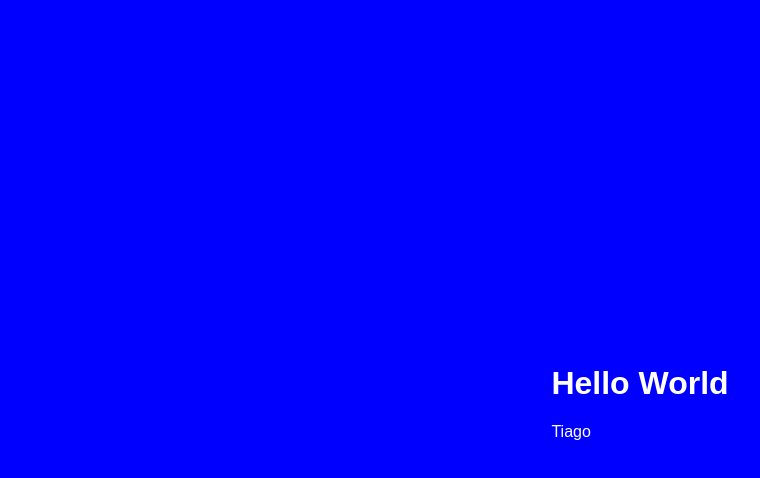
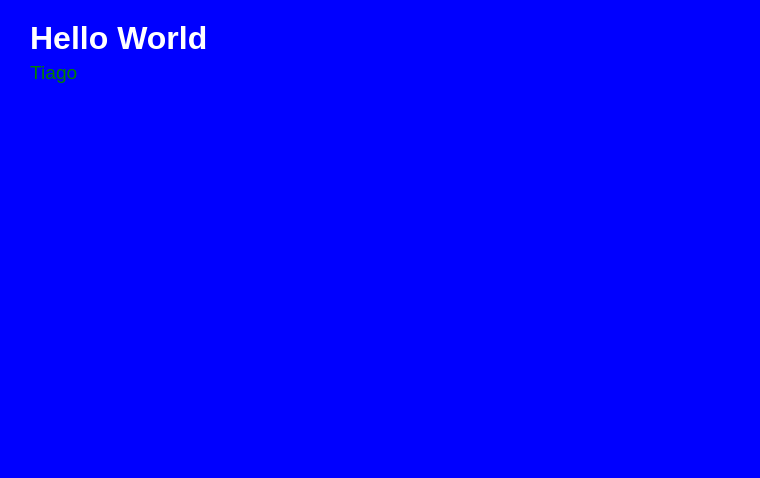
Before and after one commit to thsilva1985/hellow-word, a plain HTML site: page index.html in a window 1280 px wide. Shown: the whole page, without its empty margins (0-760 px from the left). Drawn offline with Linux system fonts and the light colour scheme.

Commit message:
Add files via upload

```diff
--- a/style.css
+++ b/style.css
@@ -3,16 +3,25 @@ body {
   color: white;
   margin: 0;
   min-height: 100vh;
-  display: flex;
-  justify-content: center;
-  align-items: center;
   font-family: Arial, sans-serif;
+  position: relative;
+}
+
+.container {
+  position: absolute;
+  top: 20px;
+  left: 30px;
+  text-align: left;
 }
 
 h1 {
   color: white;
+  margin: 0;
+  font-size: 2rem;
 }
 
-h2 {
+p {
   color: green;
+  margin: 5px 0 0;
+  font-size: 1.2rem;
 }
```
